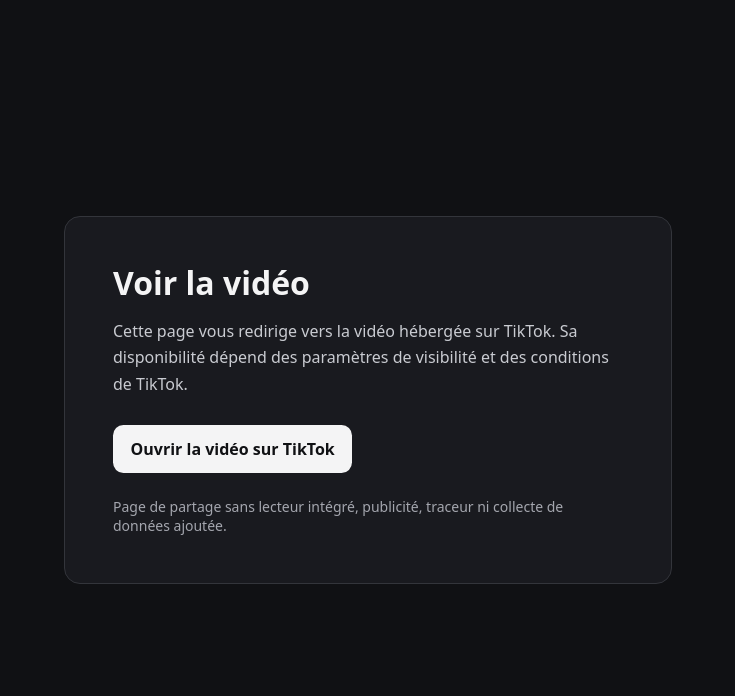
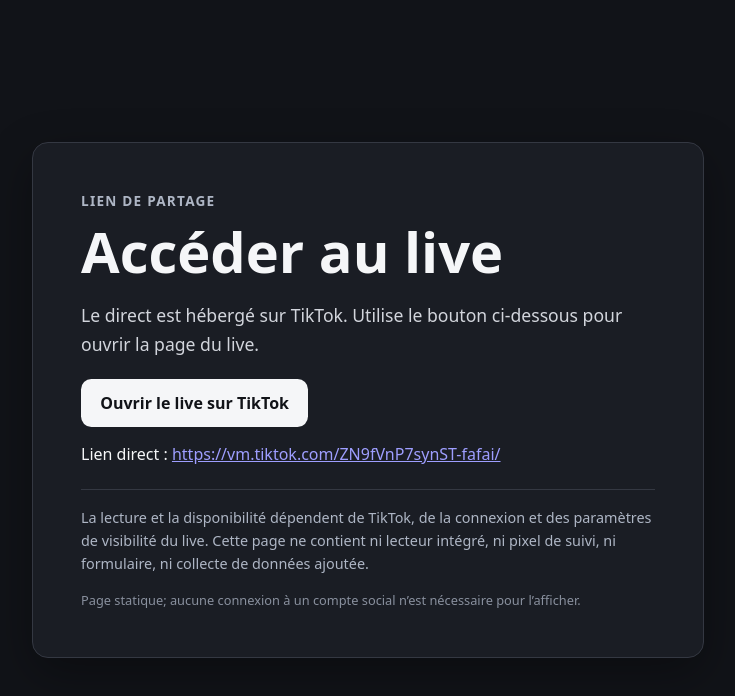
Before and after one commit to Artakiel/osnit-live-link, a plain HTML site: page index.html in a window 1280 px wide. Shown: the whole page, without its empty margins (272-1007 px from the left). Drawn offline with Linux system fonts and the light colour scheme.

Commit message:
Improve GitHub Pages share landing

```diff
--- a/index.html
+++ b/index.html
@@ -3,11 +3,20 @@
 <head>
   <meta charset="utf-8">
   <meta name="viewport" content="width=device-width, initial-scale=1">
-  <meta name="description" content="Accéder à la vidéo partagée sur TikTok.">
-  <meta name="theme-color" content="#101114">
-  <title>Voir la vidéo sur TikTok</title>
+  <meta name="description" content="Accéder au live TikTok partagé par son créateur.">
+  <meta name="theme-color" content="#111318">
+  <meta property="og:type" content="website">
+  <meta property="og:locale" content="fr_FR">
+  <meta property="og:title" content="Accéder au live TikTok">
+  <meta property="og:description" content="Ouvrir le lien du live partagé. Le direct est hébergé sur TikTok.">
+  <title>Accéder au live TikTok</title>
   <style>
-    :root { color-scheme: dark; font-family: system-ui, -apple-system, "Segoe UI", sans-serif; }
+    :root {
+      color-scheme: dark;
+      font-family: system-ui, -apple-system, BlinkMacSystemFont, "Segoe UI", sans-serif;
+      background: #111318;
+      color: #f5f6f8;
+    }
     * { box-sizing: border-box; }
     body {
       min-height: 100vh;
@@ -15,42 +24,60 @@
       display: grid;
       place-items: center;
       padding: 1.25rem;
-      color: #f4f4f5;
-      background: #101114;
     }
     main {
-      width: min(100%, 38rem);
+      width: min(100%, 42rem);
       padding: clamp(1.5rem, 6vw, 3rem);
-      border: 1px solid #33353b;
+      border: 1px solid #343842;
       border-radius: 1rem;
-      background: #191a1f;
+      background: #1a1d24;
+      box-shadow: 0 1rem 3rem #0005;
     }
-    h1 { margin: 0 0 1rem; line-height: 1.15; }
-    p { color: #c9cbd1; line-height: 1.65; }
-    a.button {
-      display: inline-block;
-      margin-top: .75rem;
-      padding: .8rem 1.1rem;
+    .eyebrow {
+      margin: 0 0 .75rem;
+      color: #aeb6c5;
+      font-size: .85rem;
+      font-weight: 700;
+      letter-spacing: .09em;
+      text-transform: uppercase;
+    }
+    h1 { margin: 0; font-size: clamp(2rem, 8vw, 3.5rem); line-height: 1.05; }
+    .intro { margin: 1.25rem 0; color: #d2d5dc; font-size: 1.1rem; line-height: 1.65; }
+    .button {
+      display: inline-flex;
+      align-items: center;
+      justify-content: center;
+      min-height: 3rem;
+      padding: .8rem 1.2rem;
       border-radius: .65rem;
-      color: #101114;
-      background: #f4f4f5;
-      font-weight: 700;
+      background: #f5f6f8;
+      color: #111318;
+      font-weight: 750;
       text-decoration: none;
     }
-    a.button:focus-visible { outline: 3px solid #8ab4ff; outline-offset: 3px; }
-    footer { margin-top: 1.5rem; font-size: .875rem; color: #a4a6ae; }
+    .button:hover { background: #dfe4ed; }
+    a:focus-visible { outline: 3px solid #91b7ff; outline-offset: 4px; }
+    .direct-link { overflow-wrap: anywhere; }
+    .note { margin-top: 1.5rem; padding-top: 1rem; border-top: 1px solid #343842; color: #aeb6c5; font-size: .9rem; line-height: 1.6; }
+    footer { margin-top: 1rem; color: #89909e; font-size: .8rem; }
   </style>
 </head>
 <body>
   <main>
-    <h1>Voir la vidéo</h1>
-    <p>Cette page vous redirige vers la vidéo hébergée sur TikTok. Sa disponibilité dépend des paramètres de visibilité et des conditions de TikTok.</p>
-    <a class="button"
-       href="https://vm.tiktok.com/ZN9fVnP7synST-fafai/"
-       rel="noopener noreferrer">
-      Ouvrir la vidéo sur TikTok
-    </a>
-    <footer>Page de partage sans lecteur intégré, publicité, traceur ni collecte de données ajoutée.</footer>
+    <p class="eyebrow">Lien de partage</p>
+    <h1>Accéder au live</h1>
+    <p class="intro">Le direct est hébergé sur TikTok. Utilise le bouton ci-dessous pour ouvrir la page du live.</p>
+    <p>
+      <a class="button"
+         href="https://vm.tiktok.com/ZN9fVnP7synST-fafai/"
+         target="_blank"
+         rel="noopener noreferrer">
+        Ouvrir le live sur TikTok
+      </a>
+    </p>
+    <p class="direct-link">Lien direct : <a href="https://vm.tiktok.com/ZN9fVnP7synST-fafai/" target="_blank" rel="noopener noreferrer">https://vm.tiktok.com/ZN9fVnP7synST-fafai/</a></p>
+    <p class="note">La lecture et la disponibilité dépendent de TikTok, de la connexion et des paramètres de visibilité du live. Cette page ne contient ni lecteur intégré, ni pixel de suivi, ni formulaire, ni collecte de données ajoutée.</p>
+    <footer>Page statique; aucune connexion à un compte social n’est nécessaire pour l’afficher.</footer>
   </main>
 </body>
 </html>
```
Also changed, not shown: 1 other file.
